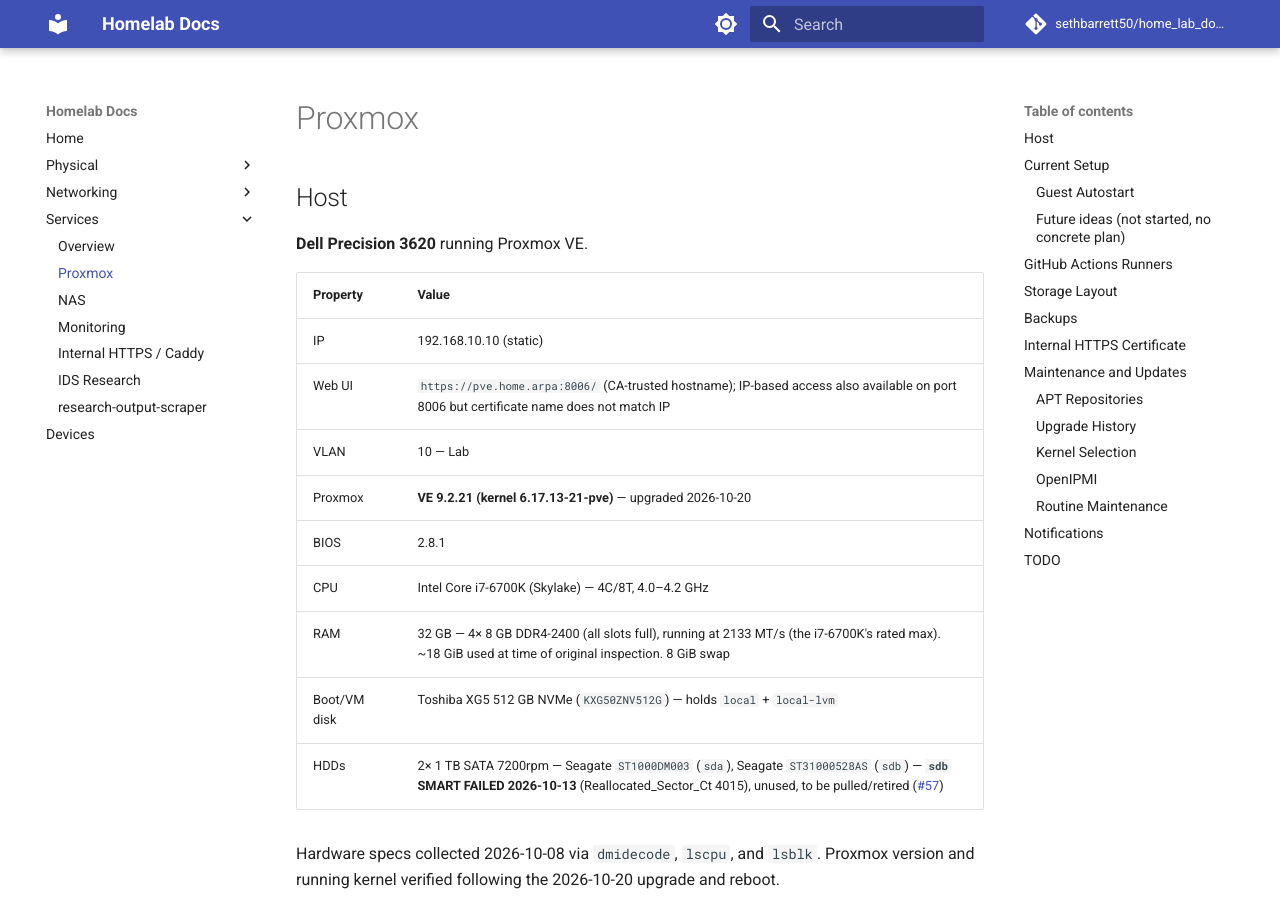
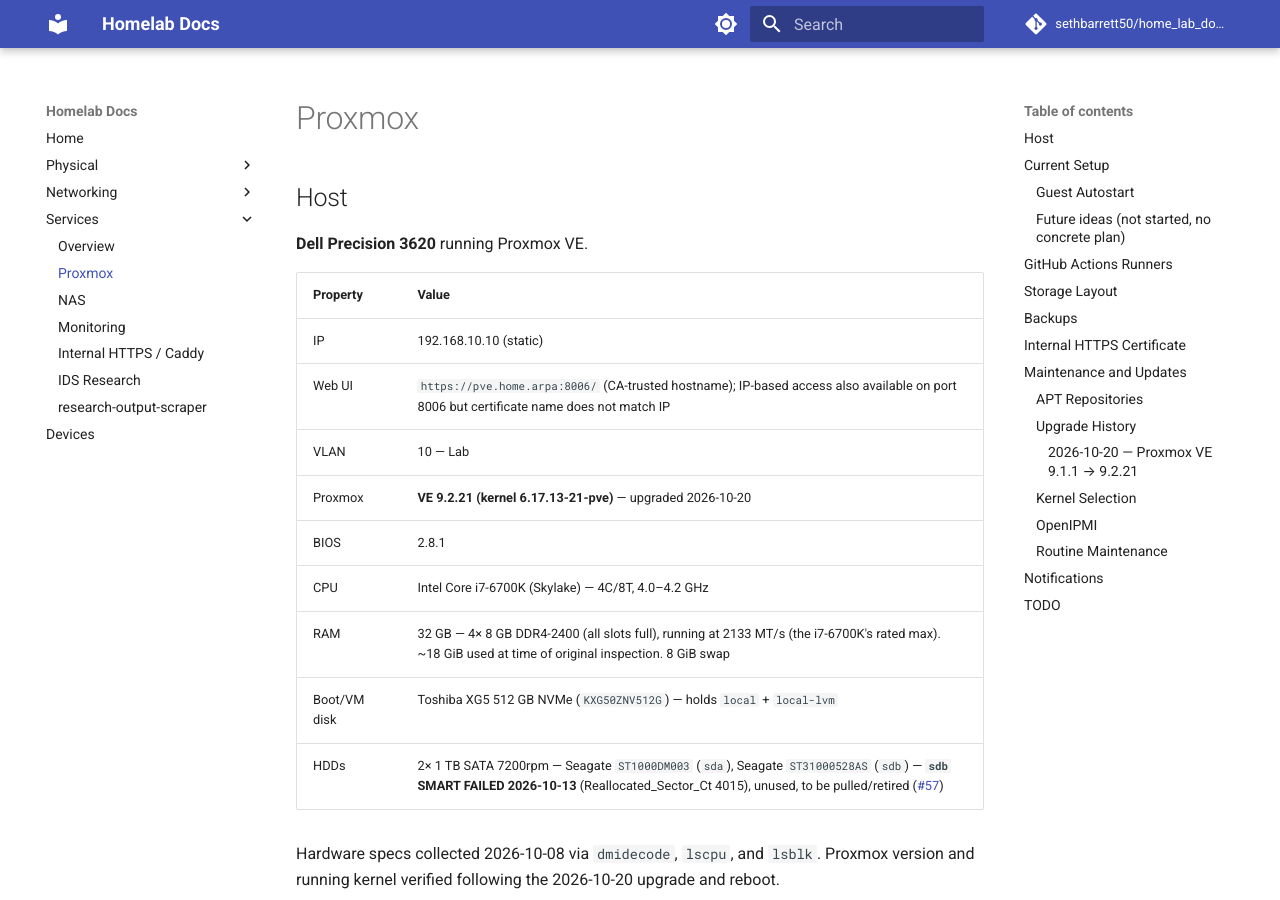
Before and after one commit to sethbarrett50/home_lab_docs, an MkDocs documentation site: the page built from docs/services/proxmox.md, in a window 1280 px wide and 900 px high. Built offline with MkDocs 1.6.1 and Material for MkDocs 9.7.7, drawn with Linux system fonts in a browser that asks for light colours; comment, search, counter and statistics services are not loaded.

Commit message:
fix: proxmox header

```diff
--- a/docs/services/proxmox.md
+++ b/docs/services/proxmox.md
@@ -160,7 +160,7 @@
 
 ### Upgrade History
 
-**2026-10-20 — Proxmox VE 9.1.1 → 9.2.21**
+#### 2026-10-20 — Proxmox VE 9.1.1 → 9.2.21
 
 The host was upgraded after correcting the APT repositories.
 
```
